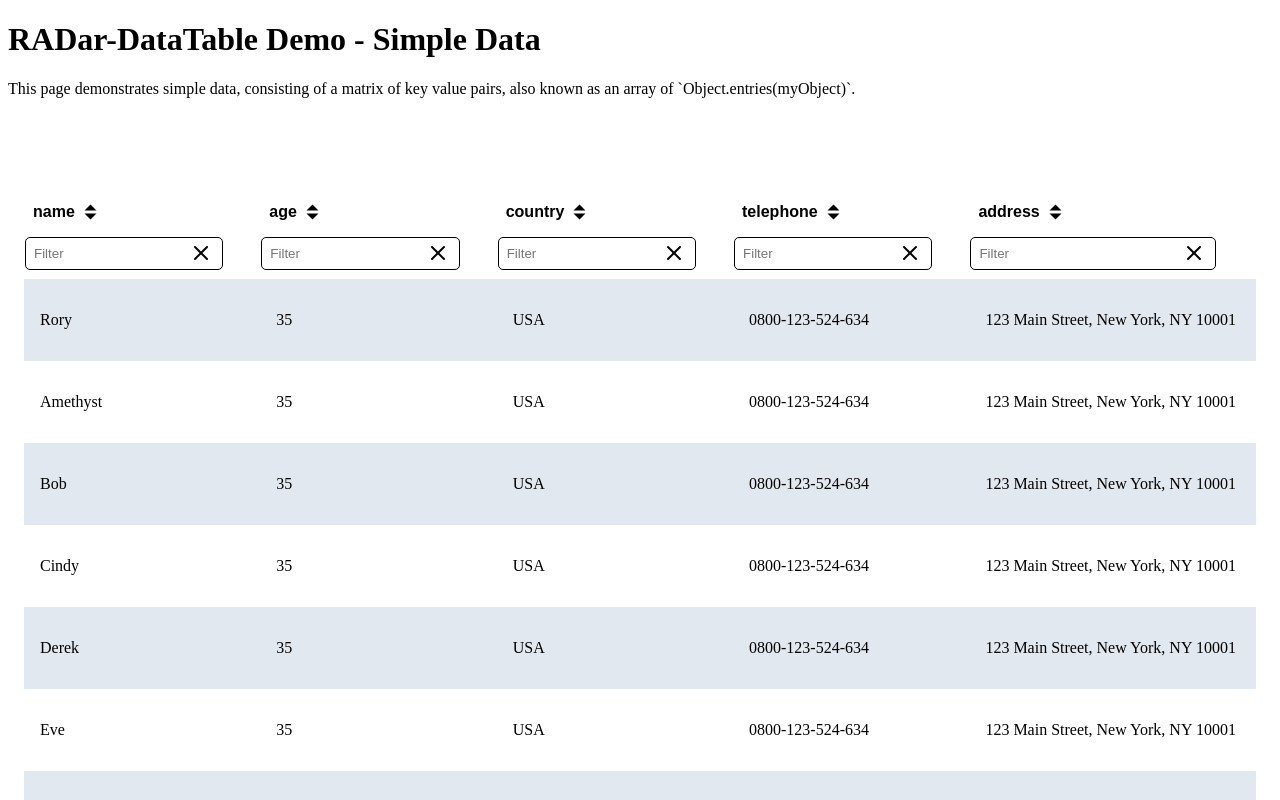
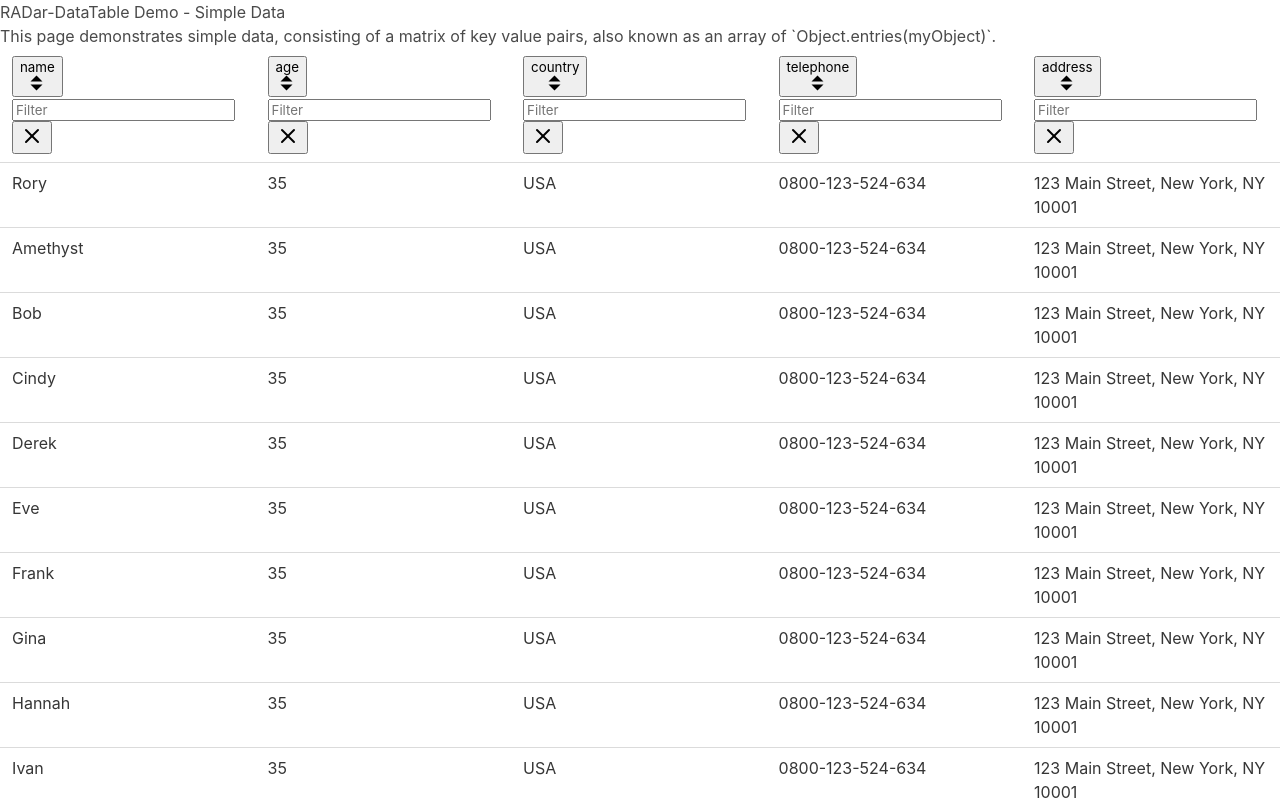
Before and after one commit to RADar-AZDelta/azd-radar-data-datatable, a SvelteKit app: page / in a window 1280 px wide. Shown: the top 800 px of the page. Built offline with nearby package versions, Linux system fonts and the light colour scheme.

Commit message:
Bulma CSS added

```diff
--- a/package.json
+++ b/package.json
@@ -20,15 +20,16 @@
     "@sveltejs/package": "^1.0.0",
     "@typescript-eslint/eslint-plugin": "^5.45.0",
     "@typescript-eslint/parser": "^5.45.0",
+    "bulma": "^0.9.4",
     "eslint": "^8.28.0",
     "eslint-config-prettier": "^8.5.0",
     "eslint-plugin-svelte3": "^4.0.0",
     "prettier": "^2.8.0",
     "prettier-plugin-svelte": "^2.8.1",
-    "sass": "^1.58.3",
+    "sass": "^1.53.0",
     "svelte": "^3.54.0",
     "svelte-check": "^3.0.1",
-    "svelte-preprocess": "^5.0.1",
+    "svelte-preprocess": "^4.10.7",
     "tslib": "^2.4.1",
     "typescript": "^4.9.3",
     "vite": "^4.0.0",
--- /dev/null
+++ b/src/app.scss
@@ -0,0 +1,9 @@
+/* Write your global styles here, in SCSS syntax. Variables and mixins from the src/variables.scss file are available here without importing */ /* Import only what you need from Bulma */
+@import 'bulma/sass/utilities/_all';
+@import 'bulma/sass/base/_all';
+@import 'bulma/sass/elements/_all';
+@import 'bulma/sass/form/_all';
+@import 'bulma/sass/components/_all';
+@import 'bulma/sass/grid/_all';
+@import 'bulma/sass/helpers/_all';
+@import 'bulma/sass/layout/_all';
--- a/src/lib/components/DataTableBasics/DataTableRendererBasic.svelte
+++ b/src/lib/components/DataTableBasics/DataTableRendererBasic.svelte
@@ -1,5 +1,5 @@
 <script lang="ts">
-  import '$lib/styles/table.scss'
+  // import '$lib/styles/table.scss'
   import Sorting from './Sorting.svelte'
   import Filtering from './Filtering.svelte'
   import Pagination from './Pagination.svelte'
@@ -225,7 +225,7 @@
 <section>
   {#if $data != null}
     <div data-component="tablerenderer">
-      <table>
+      <table class="table">
         <tr>
           {#each $data.scheme as info}
             <th>
--- /dev/null
+++ b/src/routes/+layout.svelte
@@ -0,0 +1,5 @@
+<script>
+  import '../app.scss'
+</script>
+
+<slot />
--- /dev/null
+++ b/src/variables.scss
@@ -0,0 +1,2 @@
+/* Variables and mixins declared here will be available in all other SCSS files */ /* https://github.com/jgthms/bulma/issues/1293 */
+$body-overflow-y: auto;
--- a/svelte.config.js
+++ b/svelte.config.js
@@ -1,14 +1,22 @@
-import adapter from '@sveltejs/adapter-auto';
-import { vitePreprocess } from '@sveltejs/kit/vite';
+import preprocess from 'svelte-preprocess'
+import adapter from '@sveltejs/adapter-auto'
+import { vitePreprocess } from '@sveltejs/kit/vite'
 
 /** @type {import('@sveltejs/kit').Config} */
 const config = {
-	// Consult https://kit.svelte.dev/docs/integrations#preprocessors
-	// for more information about preprocessors
-	preprocess: vitePreprocess(),
-	kit: {
-		adapter: adapter()
-	}
-};
+  // Consult https://kit.svelte.dev/docs/integrations#preprocessors
+  // for more information about preprocessors
+  preprocess: [
+    vitePreprocess(),
+    preprocess({
+      scss: {
+        prependData: '@use "src/variables.scss" as *;',
+      },
+    }),
+  ],
+  kit: {
+    adapter: adapter(),
+  },
+}
 
-export default config;
+export default config
--- a/vite.config.ts
+++ b/vite.config.ts
@@ -1,9 +1,16 @@
-import { sveltekit } from '@sveltejs/kit/vite';
-import { defineConfig } from 'vitest/config';
+import { sveltekit } from '@sveltejs/kit/vite'
+import { defineConfig } from 'vitest/config'
 
 export default defineConfig({
-	plugins: [sveltekit()],
-	test: {
-		include: ['src/**/*.{test,spec}.{js,ts}']
-	}
-});
+  plugins: [sveltekit()],
+  test: {
+    include: ['src/**/*.{test,spec}.{js,ts}'],
+  },
+  css: {
+    preprocessorOptions: {
+      scss: {
+        additionalData: '@use "src/variables.scss" as *;',
+      },
+    },
+  },
+})
```
Also changed, not shown: 1 other file (tests, documents, lock files or other folders).
